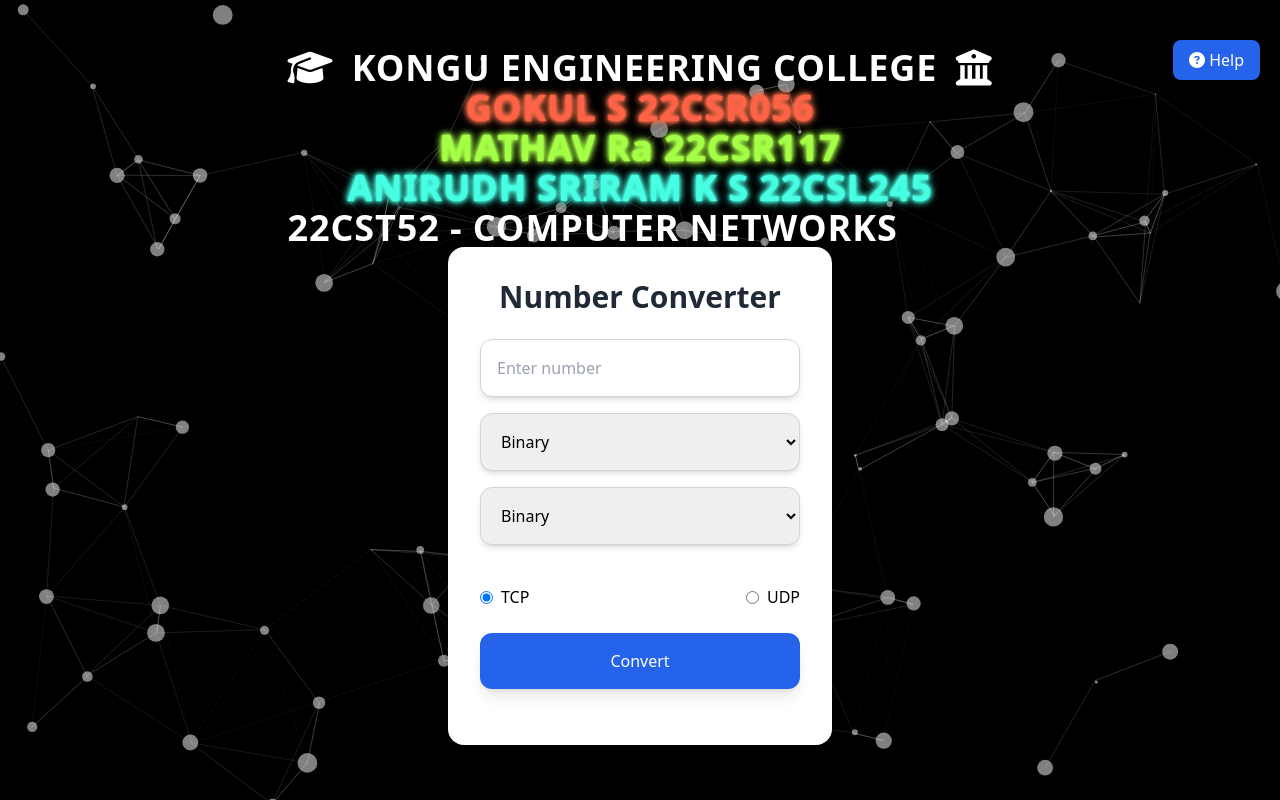
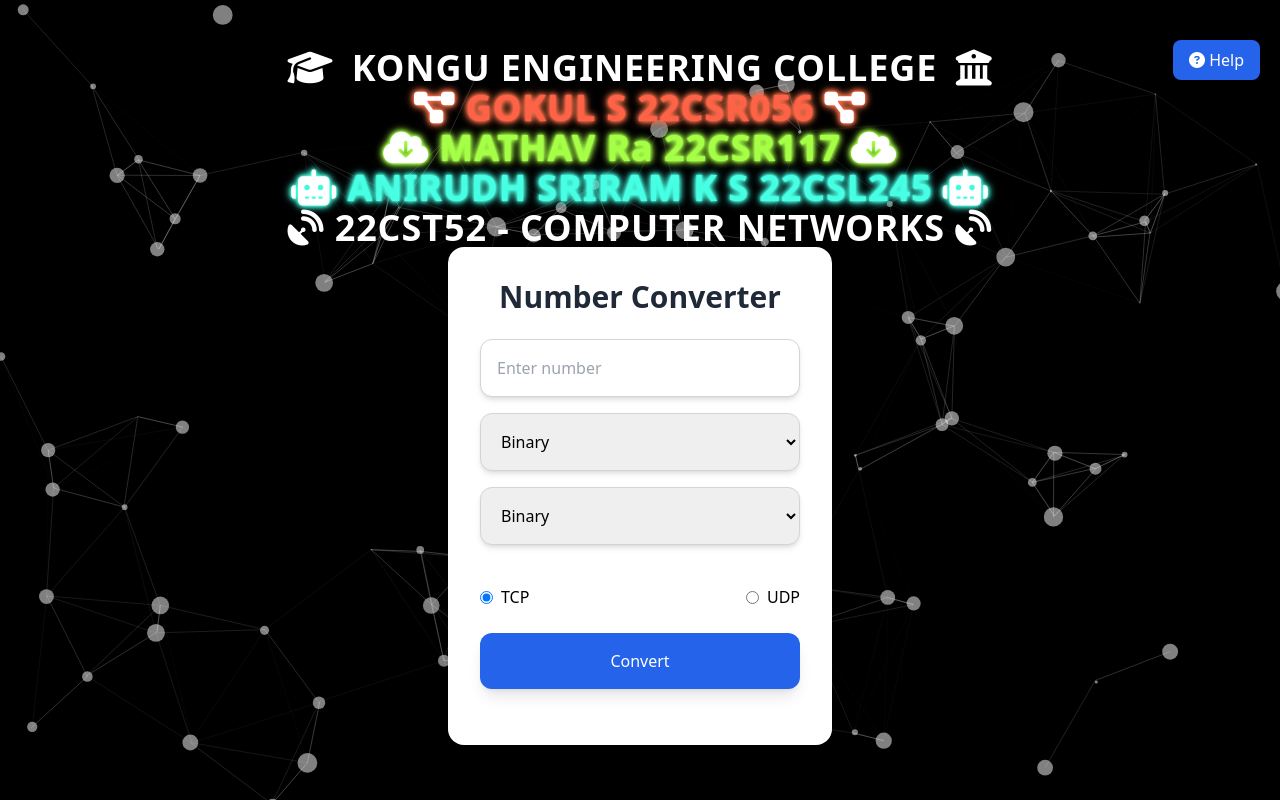
Before and after one commit to GokulS-dev/Number_Conversion_using_Socket_Programming, a plain HTML site: page frontend/index.html in a window 1280 px wide. Drawn offline with nearby package versions, Linux system fonts and the light colour scheme.

Commit message:
UI Changes

```diff
--- a/frontend/index.html
+++ b/frontend/index.html
@@ -76,6 +76,10 @@
         .lazy-load.loaded {
             opacity: 1;
         }
+        .white-icon {
+  color: white;
+}
+
     </style>
     <script>
         document.addEventListener("DOMContentLoaded", function () {
@@ -163,18 +167,26 @@
             KONGU ENGINEERING COLLEGE
             <i class="fas fa-university ml-2"></i>
                 <div style="text-align: center; color: #FF6347; text-shadow: 0 0 2px #FF6347, 0 0 4px #FF6347, 0 0 7px #FF7F50, 0 0 10px #FF7F50;">
+                    <i class="fas fa-project-diagram white-icon"></i>
                     GOKUL S 22CSR056
+                    <i class="fas fa-project-diagram white-icon"></i>
                   </div>
 
                   <div style="text-align: center; color: #a6ff47; text-shadow: 0 0 2px #a6ff47, 0 0 4px #a6ff47, 0 0 7px #a6ff47, 0 0 10px #a6ff47;">
+                    <i class="fas fa-cloud-download-alt white-icon"></i>
                     MATHAV Ra 22CSR117
+                    <i class="fas fa-cloud-download-alt white-icon"></i>
                   </div>
 
                   <div style="text-align: center; color: #47ffe3; text-shadow: 0 0 2px #47ffe3, 0 0 4px #47ffe3, 0 0 7px #47ffe3, 0 0 10px #47ffe3;">
+                    <i class="fas fa-robot white-icon"></i>
                     ANIRUDH SRIRAM K S 22CSL245
+                    <i class="fas fa-robot white-icon"></i>
                   </div>
                   <div>
+                    <i class="fas fa-satellite-dish white-icon"></i>
                     22CST52 - COMPUTER NETWORKS
+                    <i class="fas fa-satellite-dish white-icon"></i>
                   </div>
 
 
```
